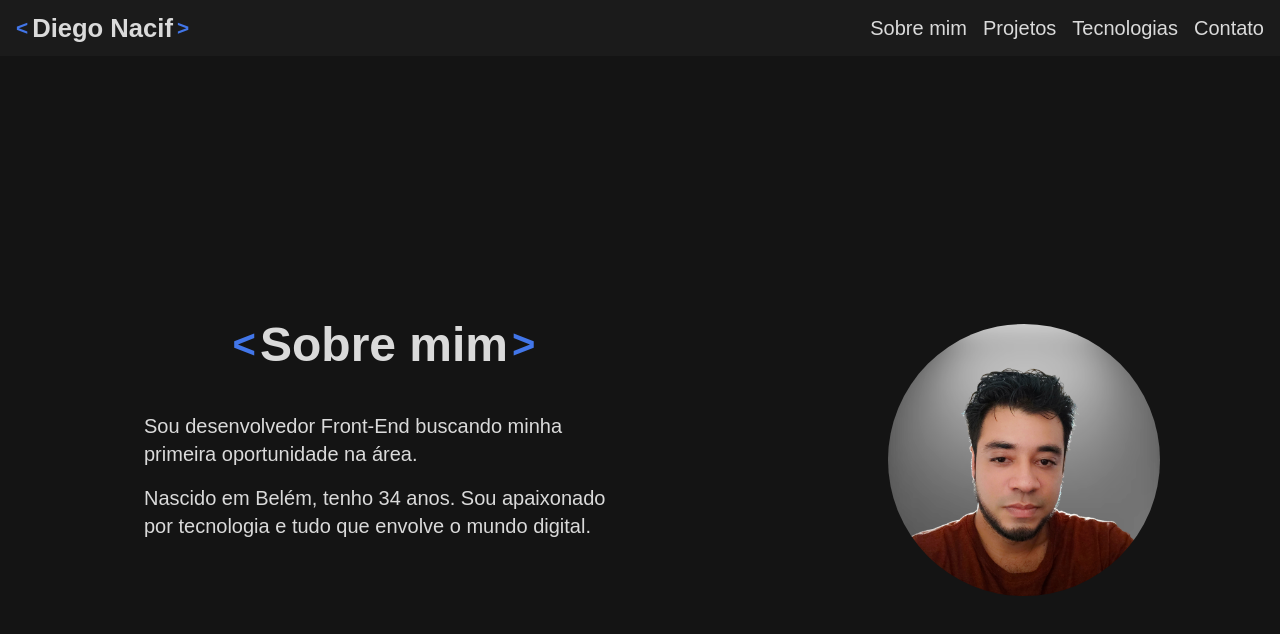
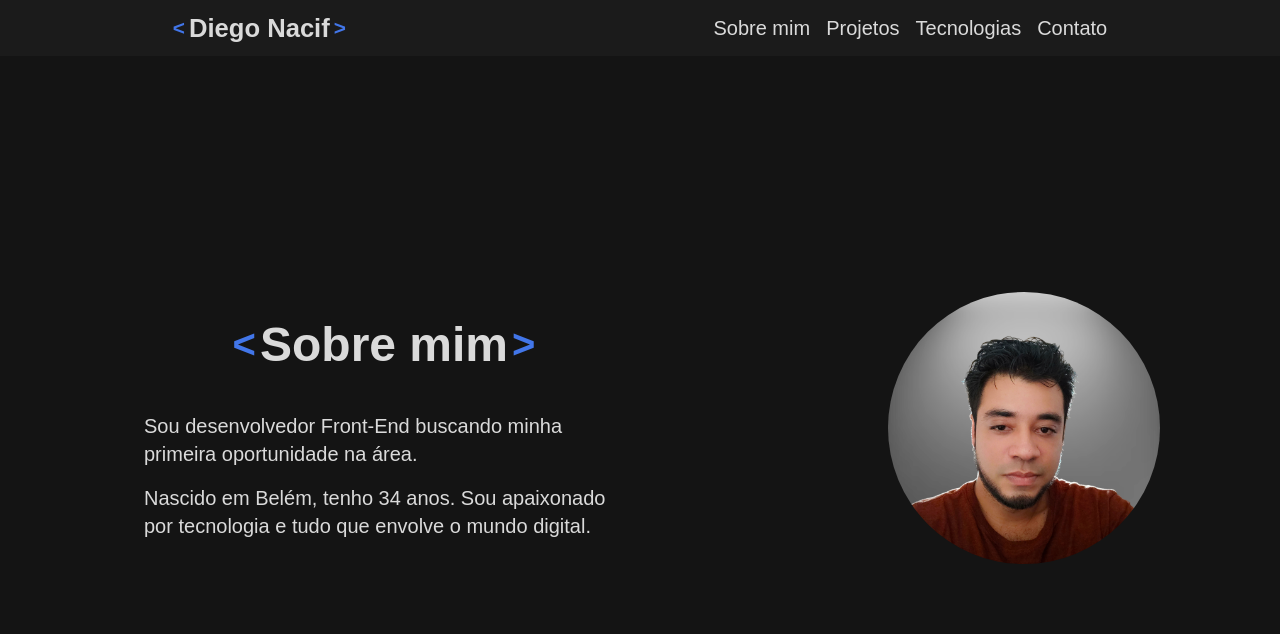
Before and after one commit to diegonacif/diegonacif-portifolio, a React (Vite) app: page /about-me in a window 1280 px wide. Shown: the top 634 px of the page. Built offline with nearby package versions, Linux system fonts and the light colour scheme.

Commit message:
style: header responsivity ajusts

```diff
--- a/src/components/AboutMe/_AboutMe.scss
+++ b/src/components/AboutMe/_AboutMe.scss
@@ -76,5 +76,9 @@
       width: 30rem;
     }
 
+    .my-photo {
+      margin: 0;
+    }
+
   }
 }
--- a/src/styles/App.css
+++ b/src/styles/App.css
@@ -100,6 +100,21 @@ a:focus-visible, a:focus-within, a:focus, a:active, a:target {
   width: max-content;
   gap: 1rem;
   font-size: 1.25rem;
+}
+@media only screen and (min-width: 600px) {
+  .header-container {
+    padding: 0 2rem;
+  }
+}
+@media only screen and (min-width: 1024px) {
+  .header-container {
+    padding: 0 4rem;
+  }
+}
+@media only screen and (min-width: 1280px) {
+  .header-container {
+    padding: 0 calc(6rem + 6vw);
+  }
 }
 
 .hello-container {
@@ -367,6 +382,9 @@ a:focus-visible, a:focus-within, a:focus, a:active, a:target {
   }
   .about-me-container section {
     width: 30rem;
+  }
+  .about-me-container .my-photo {
+    margin: 0;
   }
 }
 
```
Also changed, not shown: src/components/Header/_Header.scss (+10 -0 lines), 1 other file (tests, documents, lock files or other folders).
